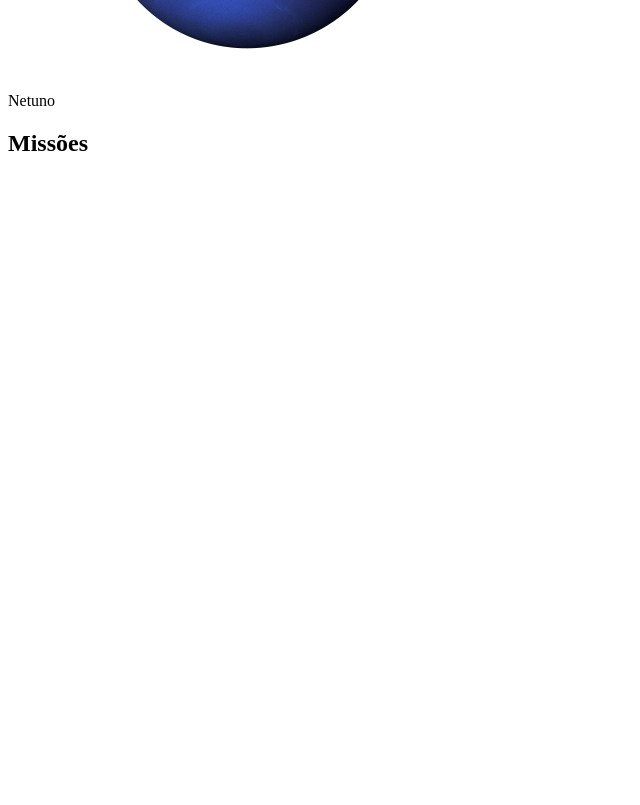
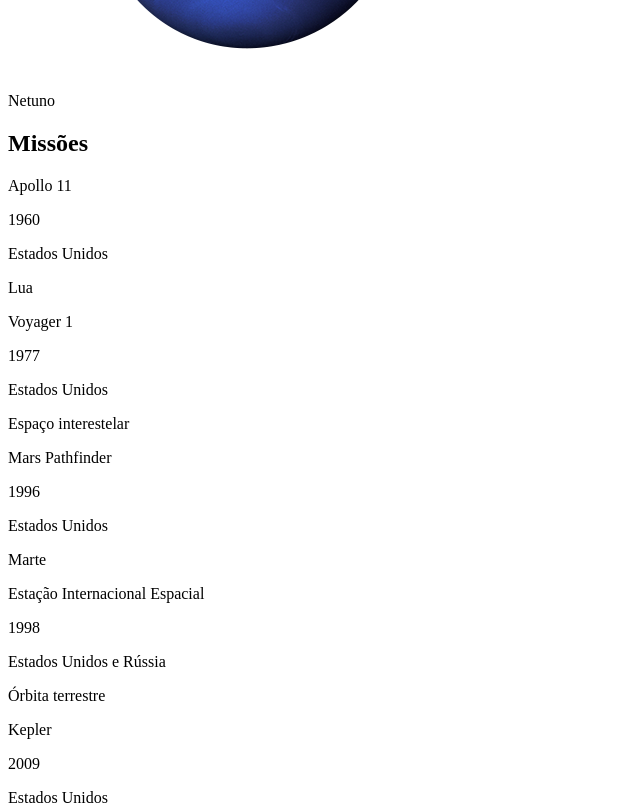
Before and after one commit to lfernandogcruz/solar-system, a React (Create React App) app: page / in a window 1280 px wide. Shown: the part 3300-4105 px from the top of the page, without its empty margins (0-640 px from the left). Before the commit the page ends 3477 px from the top, so only its background shows below. Built offline with nearby package versions, Linux system fonts and the light colour scheme.

Commit message:
req 10 - 'Alegria' DEFANTE, Diogo.

```diff
--- a/src/components/Missions.js
+++ b/src/components/Missions.js
@@ -14,14 +14,24 @@
 // Será validado se o texto "Missões" é renderizado usando o componente Title dentro
 // do componente Missions.
 import React from 'react';
-// import missions from '../data/missions';
+import missions from '../data/missions';
 import Title from './Title';
+import MissionCard from './MissionCard';
 
 class Missions extends React.Component {
   render() {
     return (
       <div data-testid="missions">
         <Title headline="Missões" />
+        {missions.map((elMission) => (
+          <MissionCard
+            name={ elMission.name }
+            year={ elMission.year }
+            country={ elMission.country }
+            destination={ elMission.destination }
+            key={ elMission.name }
+          />
+        ))}
       </div>
     );
   }
@@ -31,17 +41,12 @@
 
 // req 10
 // Renderize uma lista com as missões espaciais
-
 // 1. Renderize uma lista com as missões espaciais dentro componente Missions.
-
 // 2. Utilize o componente MissionCard para renderizar cada item da lista de missões.
-
 // 3. Você encontrará a lista com as informações de cada missão espacial
 // no arquivo src/data/missions.js.
-
 // 4. Você deve importar a lista no componente Missions usando o código:
 // import missions from '../data/missions';
-
 // 5. A lista de missões espaciais é um array de objetos no seguinte formato:
 // {
 //   name: 'Nome da missão',
```
